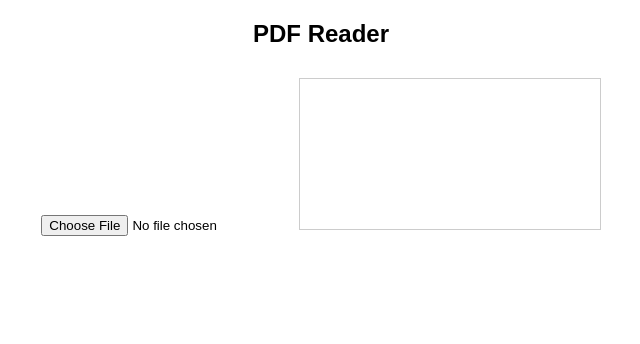
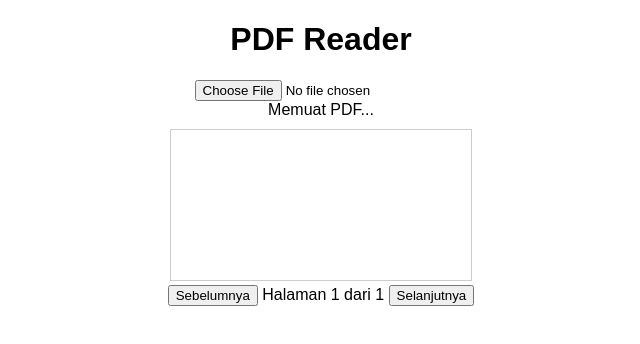
Before and after one commit to Kenz93/PDF-Viewer, a plain HTML site: page index.html in a window 1280 px wide. Shown: the whole page, without its empty margins (319-959 px from the left). Drawn offline with Linux system fonts and the light colour scheme.

Commit message:
Refactor index.html for improved PDF Reader UI
Updated the HTML structure to enhance the PDF Reader interface and added controls for page navigation.

```diff
--- a/index.html
+++ b/index.html
@@ -2,23 +2,50 @@
 <html lang="id">
   <head>
     <meta charset="UTF-8" />
-    <title>PDF Reader</title>
+    <meta name="viewport" content="width=device-width, initial-scale=1.0" />
+    <title>PDF Reader PWA</title>
     <link rel="stylesheet" href="style.css" />
     <link rel="manifest" href="manifest.json" />
     <meta name="theme-color" content="#1976d2" />
   </head>
   <body>
-    <h2>PDF Reader</h2>
+    <header>
+      <h1>PDF Reader</h1>
+    </header>
 
-    <input type="file" id="fileInput" accept="application/pdf" />
-    <canvas id="pdfCanvas"></canvas>
+    <main>
+      <input type="file" id="fileInput" accept="application/pdf" />
 
-    <!-- PDF.js -->
+      <div id="pdf-container">
+        <div id="loader" class="hidden">Memuat PDF...</div>
+        <canvas id="pdfCanvas"></canvas>
+      </div>
+
+      <div id="controls" class="hidden">
+        <button id="prevPage">Sebelumnya</button>
+        <span id="pageInfo"
+          >Halaman <span id="currentPage">1</span> dari
+          <span id="totalPages">1</span></span
+        >
+        <button id="nextPage">Selanjutnya</button>
+      </div>
+    </main>
+
     <script src="https://cdnjs.cloudflare.com/ajax/libs/pdf.js/3.11.174/pdf.min.js"></script>
     <script src="app.js"></script>
     <script>
+      // Pastikan Service Worker terdaftar setelah halaman dimuat
       if ("serviceWorker" in navigator) {
-        navigator.serviceWorker.register("sw.js");
+        window.addEventListener("load", () => {
+          navigator.serviceWorker.register("sw.js").then(
+            (registration) => {
+              console.log("SW terdaftar:", registration.scope);
+            },
+            (err) => {
+              console.log("Gagal mendaftar SW:", err);
+            }
+          );
+        });
       }
     </script>
   </body>
```
